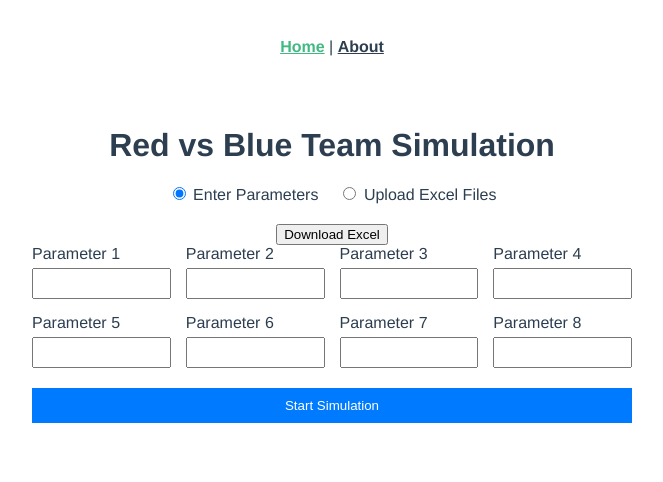
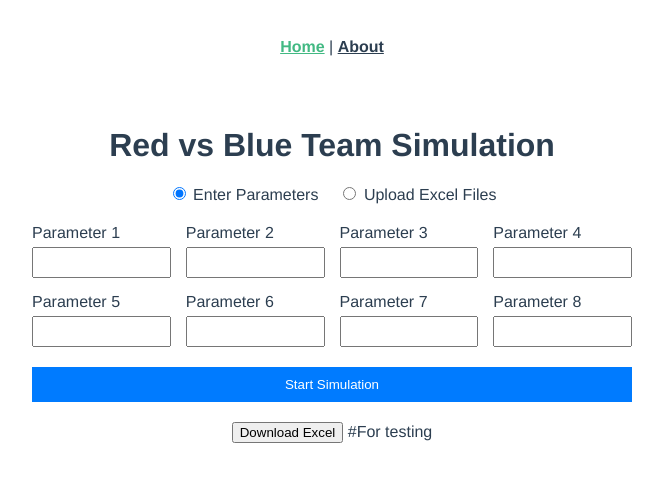
Before and after one commit to jjwilliamjun/clash-of-llms-next, a Vue app in the folder clash-of-llms/: page /#/ in a window 1280 px wide. Shown: the top 482 px of the page, without its empty margins (308-971 px from the left). Built offline with nearby package versions, Linux system fonts and the light colour scheme.

Commit message:
Editing button placement - to be changed

```diff
--- a/clash-of-llms/src/views/HomeView.vue
+++ b/clash-of-llms/src/views/HomeView.vue
@@ -11,11 +11,13 @@
         Upload Excel Files
       </label>
     </div>
-        <div>
-          <button @click="downloadExcel">Download Excel</button>
-        </div>
+
     <ParameterInputForm v-if="inputOption === 'manual'" />
     <FileUploadForm v-else />
+
+  </div>
+  <div>
+      <button @click="downloadExcel" class="!py-20">Download Excel</button > #For testing
   </div>
 </template>
 
```
